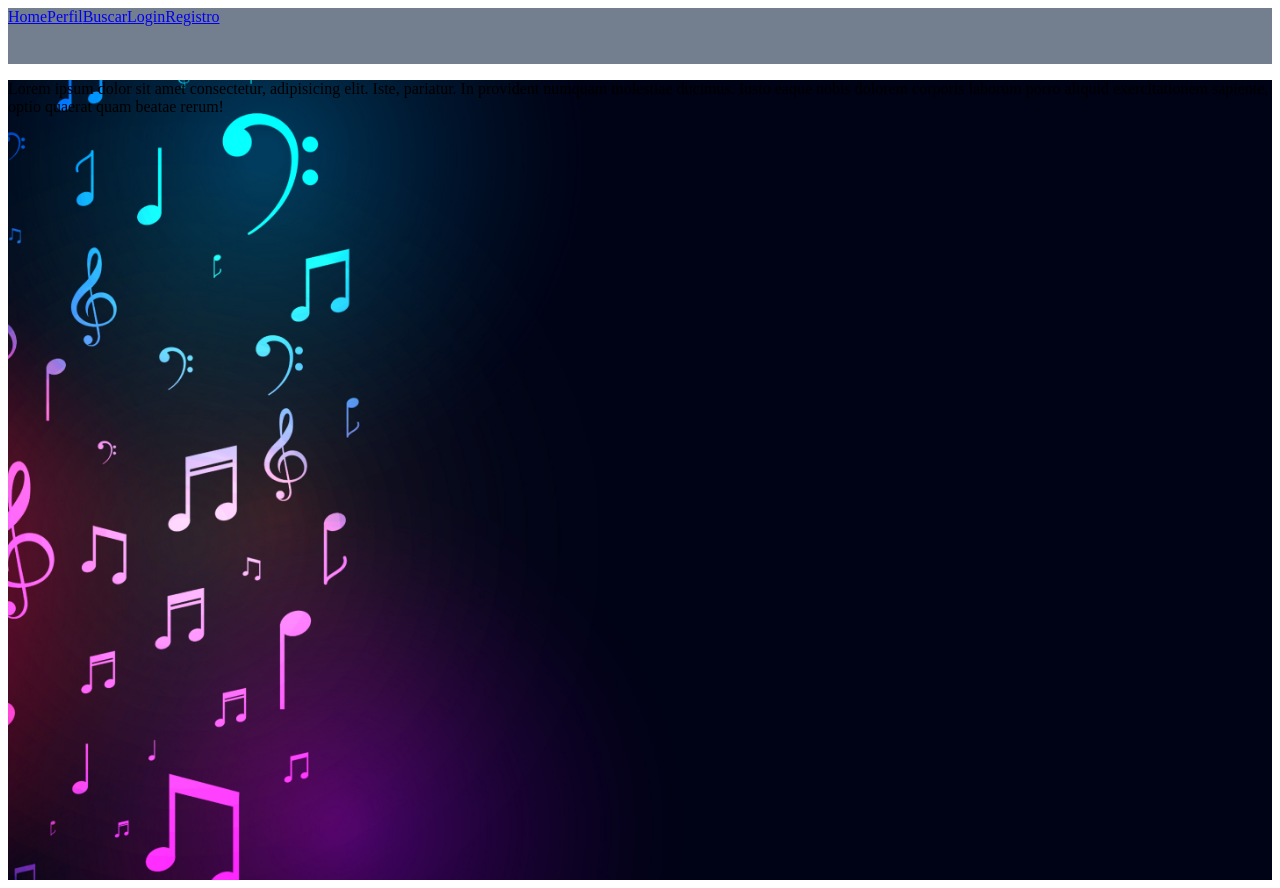
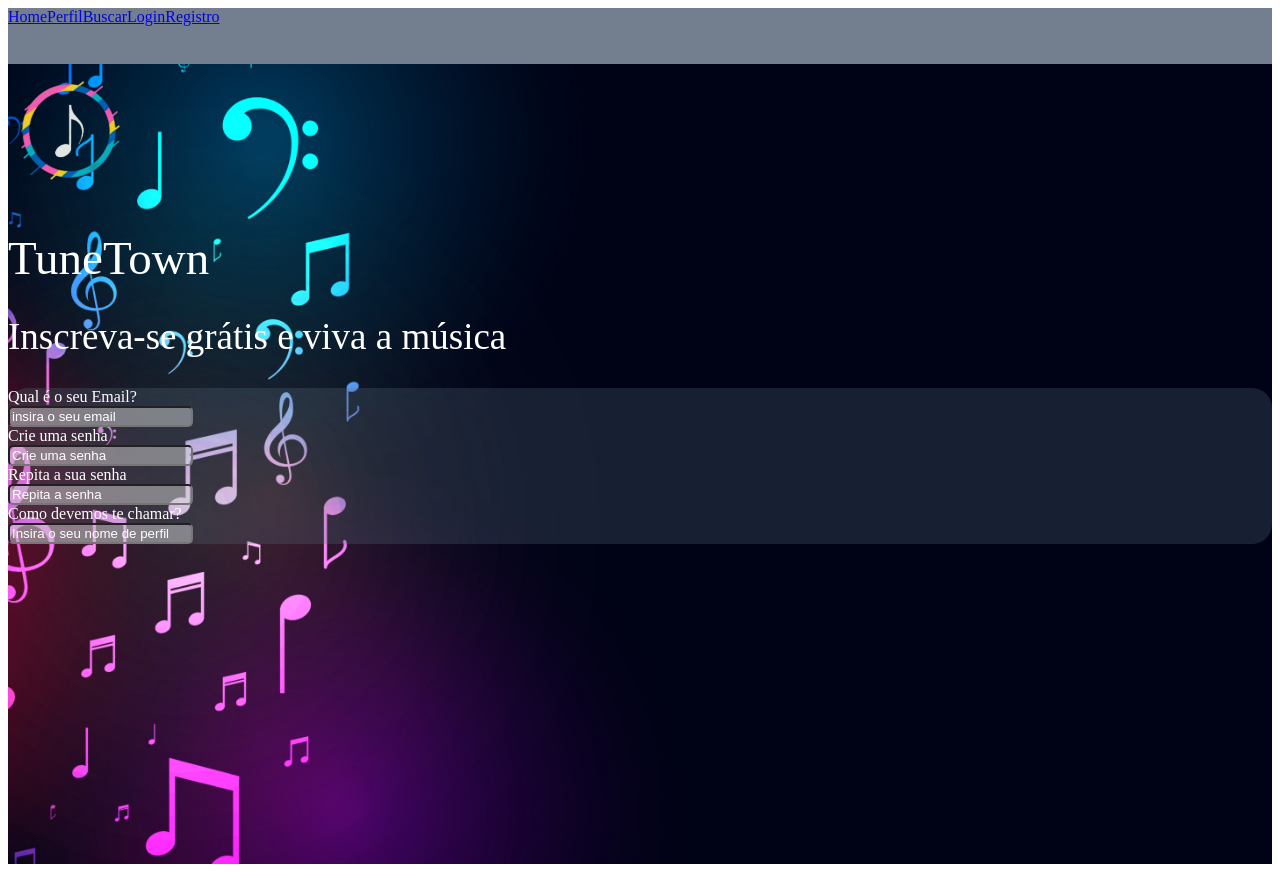
Before and after one commit to Yan-Fonseca/TuneTown, a Vue app: page /#/registro in a window 1280 px wide. Built offline with nearby package versions, Linux system fonts and the light colour scheme.

Commit message:
Adição do formulário de registro inicial

```diff
--- a/src/components/Registro/Registro.vue
+++ b/src/components/Registro/Registro.vue
@@ -1,6 +1,27 @@
 <template>
-    <div>
-        <p>Lorem ipsum dolor sit amet consectetur, adipisicing elit. Iste, pariatur. In provident numquam molestiae ducimus. Iusto eaque nobis dolorem corporis laborum porro aliquid exercitationem sapiente, optio quaerat quam beatae rerum!</p>
+    <div class="corpo">
+        <div class="top">
+            <div class="logo">
+                <img src="../../assets/imgs/logo_TuneTown.png" alt="Logo">
+                <h1>TuneTown</h1>
+            </div>
+            <h2>Inscreva-se grátis e viva a música</h2>
+        </div>
+        <div class="form-box">
+            <form action="">
+                <label for="email">Qual é o seu Email?</label>
+                <input type="text" id="email" placeholder="insira o seu email">
+
+                <label for="senha">Crie uma senha</label>
+                <input type="password" id="senha" placeholder="Crie uma senha">
+
+                <label for="repSenha">Repita a sua senha</label>
+                <input type="password" id="repSenha" placeholder="Repita a senha">
+
+                <label for="nome">Como devemos te chamar?</label>
+                <input type="text" id="nome" placeholder="Insira o seu nome de perfil">
+            </form>
+        </div>
     </div>
 </template>
 
@@ -12,4 +33,52 @@ export default {
 
 <style scoped>
 
+    input {
+        background: rgba(217, 217, 217, 0.47);
+        border-radius: 5px;
+    }
+
+    input::placeholder {
+        color: white;
+    }
+
+    label {
+        font-family: 'Arapey';
+        font-style: normal;
+        font-weight: 400;
+        font-size: 16px;
+        line-height: 18px;
+        display: flex;
+        align-items: center;
+        color: #FFFFFF;
+    }
+
+    h1 {
+        font-family: 'Arapey';
+        color: white;
+        font-style: normal;
+        font-weight: 400;
+        font-size: 47px;
+        line-height: 52px;
+        display: flex;
+        align-items: center;
+        text-align: center;
+    }
+
+    h2 {
+        font-family: 'Arapey';
+        color: white;
+        font-style: normal;
+        font-weight: 400;
+        font-size: 37px;
+        line-height: 41px;
+        display: flex;
+        align-items: center;
+        text-align: center;
+    }
+
+    .form-box {
+        background: rgba(88, 112, 130, 0.26);
+        border-radius: 20px;
+    }
 </style>
```
Also changed, not shown: src/assets/imgs/logo.png (deleted).
